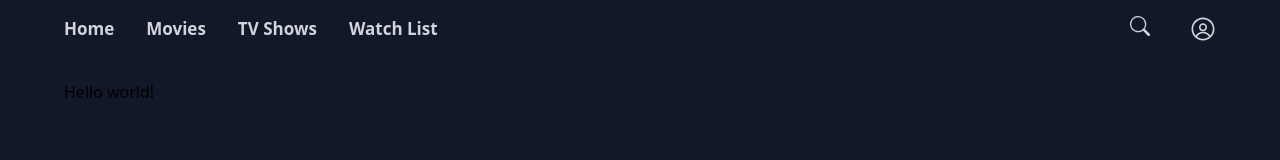
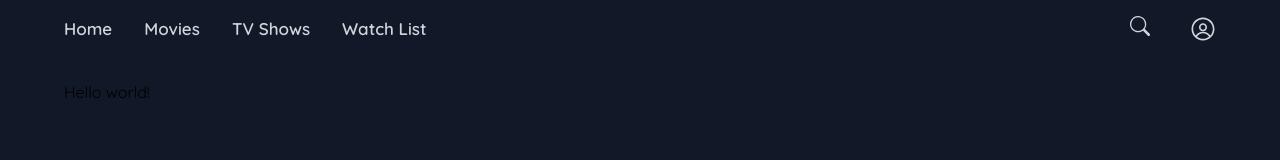
Before and after one commit to edwinochieng/movie-app, a Next.js app: page / in a window 1280 px wide. Shown: the top 160 px of the page. Built offline with nearby package versions, Linux system fonts and the light colour scheme.

Commit message:
add Quicksand font to layout

```diff
--- a/app/layout.tsx
+++ b/app/layout.tsx
@@ -1,5 +1,10 @@
 import "./globals.css";
 import Navbar from "./components/Navbar";
+import { Quicksand } from "@next/font/google";
+
+const quicksand = Quicksand({
+  subsets: ["latin"],
+});
 
 export default function RootLayout({
   children,
@@ -7,9 +12,9 @@ export default function RootLayout({
   children: React.ReactNode;
 }) {
   return (
-    <html lang='en'>
+    <html lang='en' className={quicksand.className}>
       <head />
-      <body className='px-6 md:px-16 bg-gray-900 2xl:max-w-[1280px] w-full'>
+      <body className='px-6 md:px-16 bg-gray-900 w-full'>
         <div className=''>
           <Navbar />
         </div>
```
